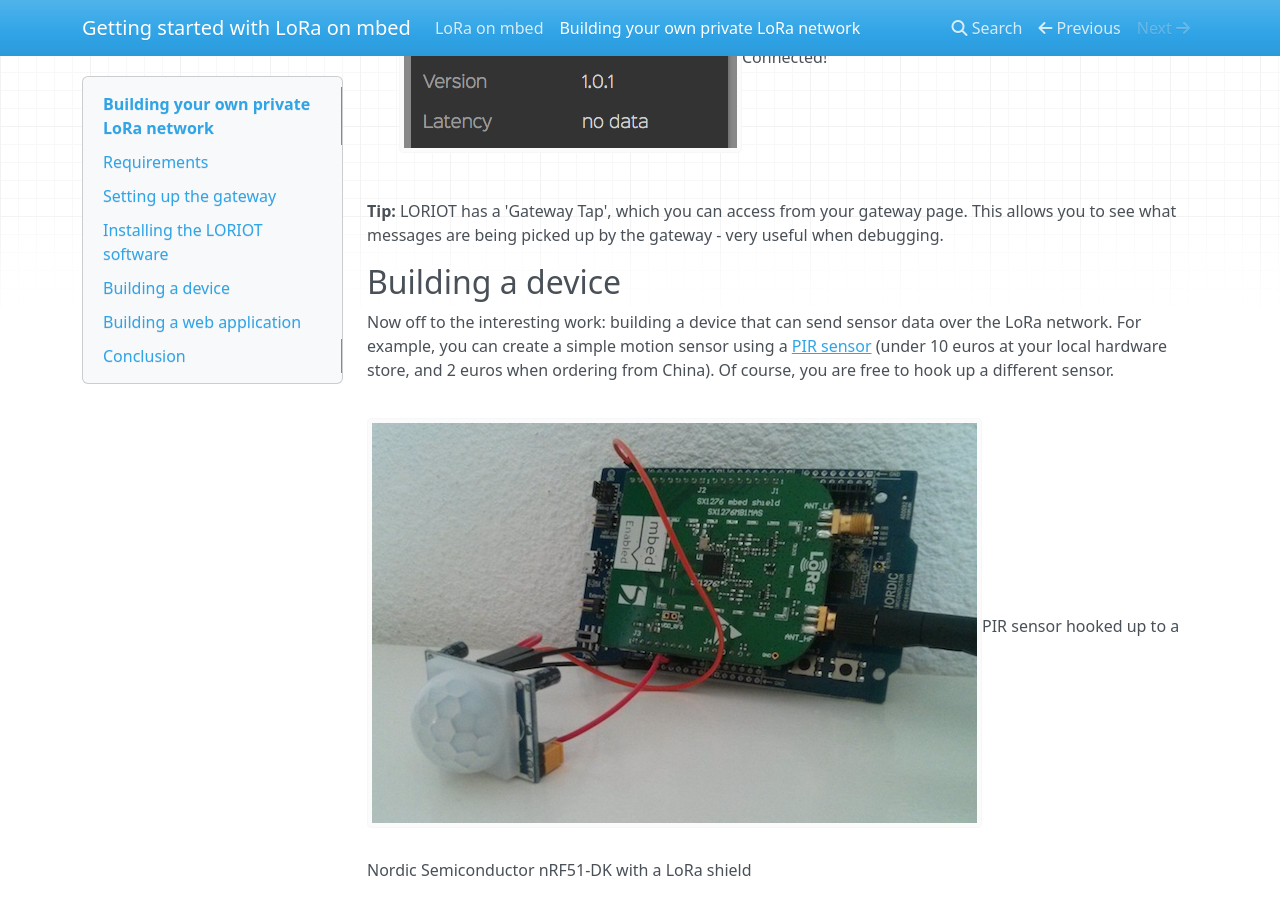
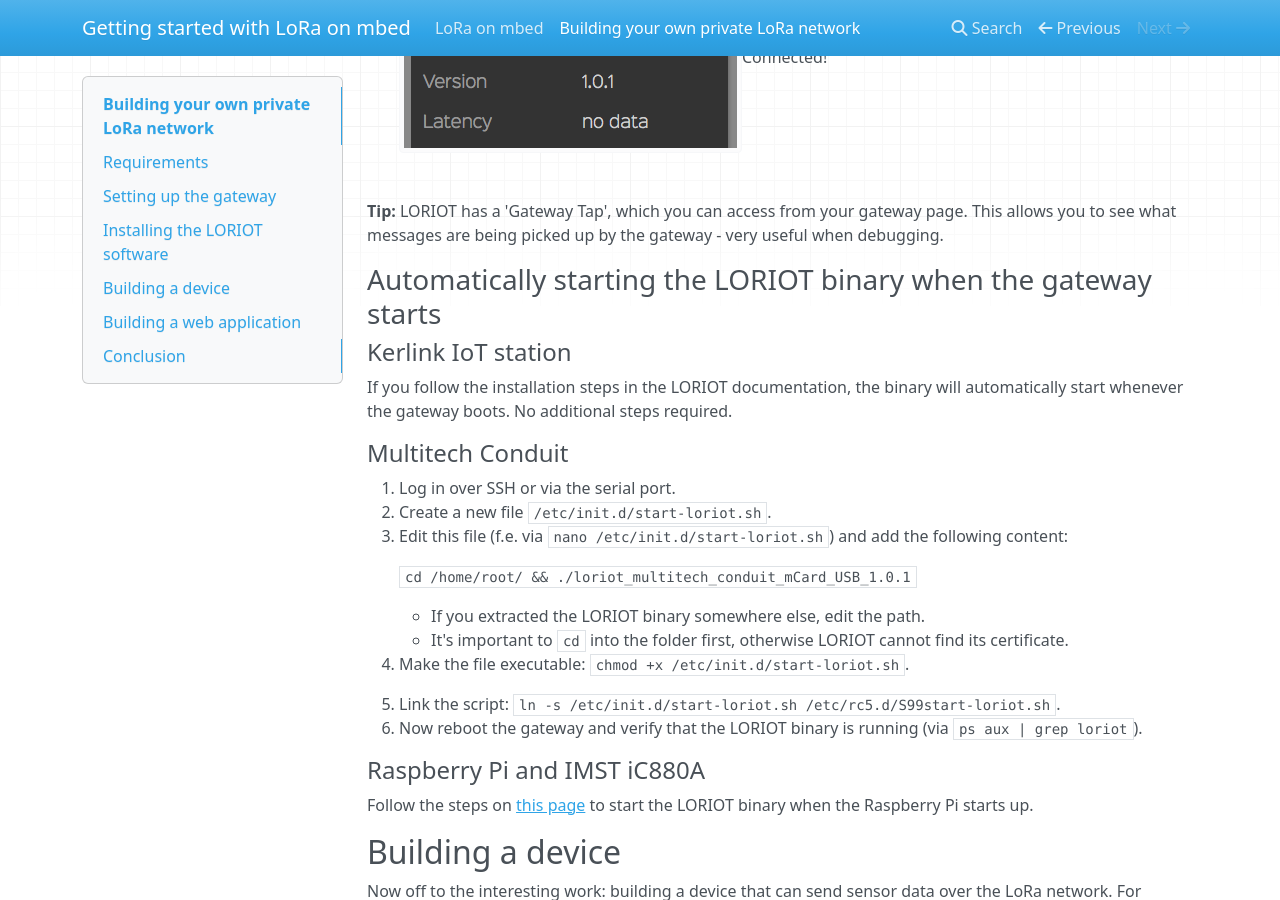
Before and after one commit to ARMmbed/lora-docs, an MkDocs documentation site: the page built from docs/intro-to-lora.md, in a window 1280 px wide and 900 px high, scrolled down 5168 px. Built offline with MkDocs 1.6.1, drawn with Linux system fonts in a browser that asks for light colours; nearby versions of some CDN libraries; old or Windows-style settings are respelled for this version of MkDocs.

Commit message:
Instructions on how to autostart LORIOT binary on the various gateways

```diff
--- a/docs/intro-to-lora.md
+++ b/docs/intro-to-lora.md
@@ -140,6 +140,31 @@
     <span class="images">![Connected!](assets/lora4.png)<span>Connected!</span></span>
 
 <span class="tips">**Tip:** LORIOT has a 'Gateway Tap', which you can access from your gateway page. This allows you to see what messages are being picked up by the gateway - very useful when debugging.</span>
+
+### Automatically starting the LORIOT binary when the gateway starts
+
+#### Kerlink IoT station
+
+If you follow the installation steps in the LORIOT documentation, the binary will automatically start whenever the gateway boots. No additional steps required.
+
+#### Multitech Conduit
+
+1. Log in over SSH or via the serial port.
+1. Create a new file ``/etc/init.d/start-loriot.sh``.
+1. Edit this file (f.e. via `nano /etc/init.d/start-loriot.sh`) and add the following content:
+
+    ``cd /home/root/ && ./loriot_multitech_conduit_mCard_USB_1.0.1``
+
+    * If you extracted the LORIOT binary somewhere else, edit the path.
+    * It's important to `cd` into the folder first, otherwise LORIOT cannot find its certificate.
+
+1. Make the file executable: `chmod +x /etc/init.d/start-loriot.sh`.
+1. Link the script: `ln -s /etc/init.d/start-loriot.sh /etc/rc5.d/S99start-loriot.sh`.
+1. Now reboot the gateway and verify that the LORIOT binary is running (via `ps aux | grep loriot`).
+
+#### Raspberry Pi and IMST iC880A
+
+Follow the steps on [this page](http://raspberrypi.stackexchange.com/questions/8734/execute-script-on-start-up) to start the LORIOT binary when the Raspberry Pi starts up.
 
 ## Building a device
 
```
